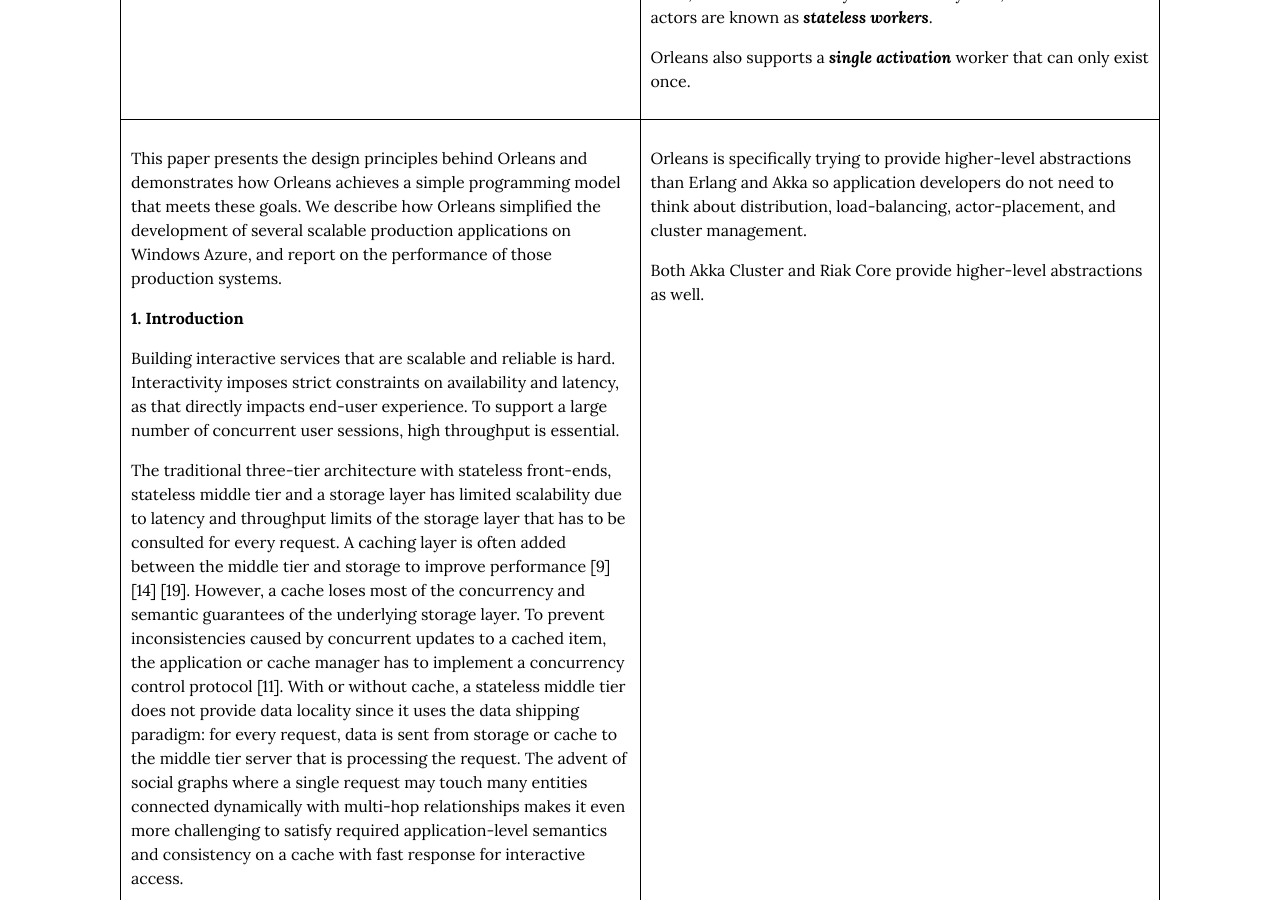
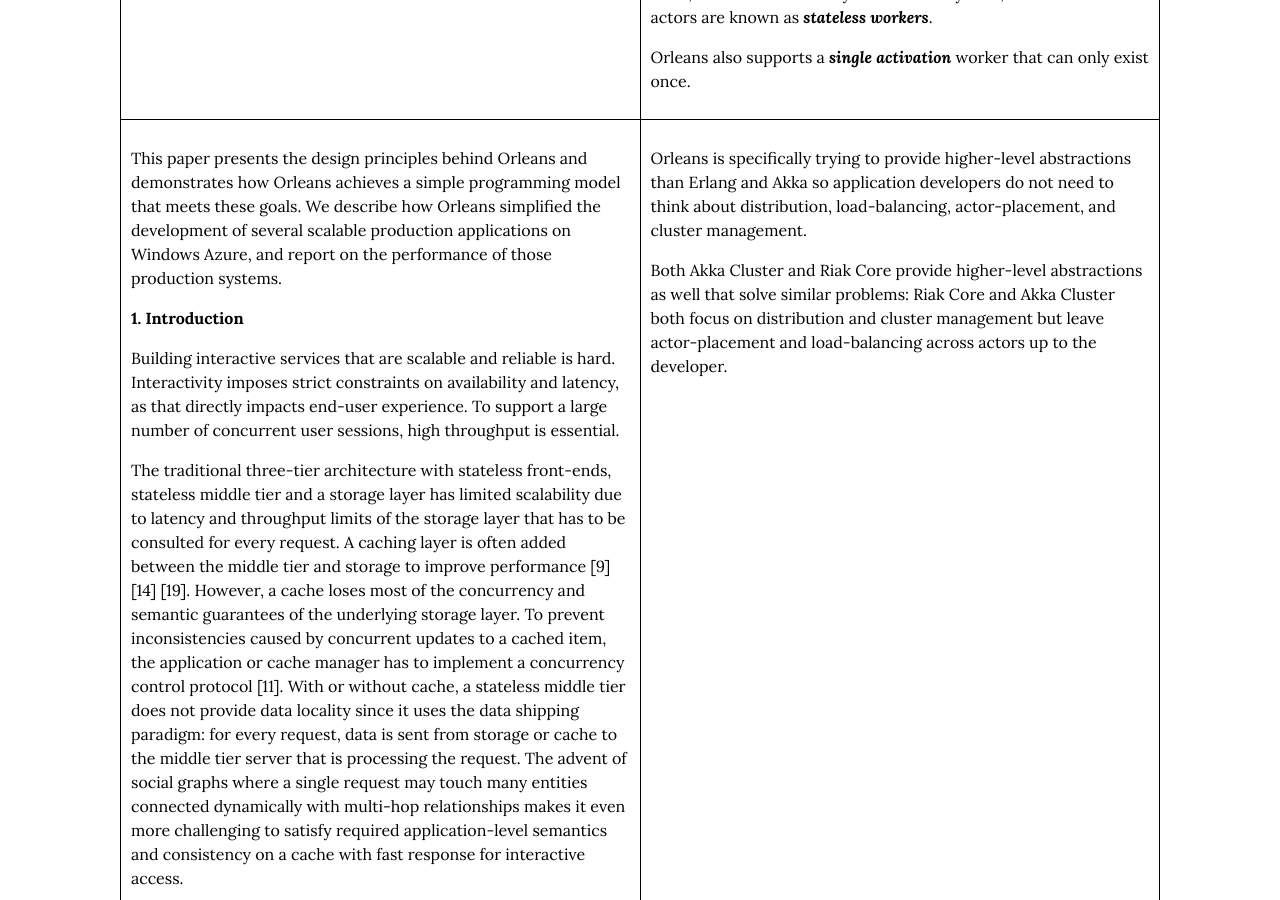
Before and after one commit to cmeiklejohn/cmeiklejohn.github.io, a Jekyll site: the page built from _posts/2015-05-03-orleans.markdown, in a window 1280 px wide and 900 px high, scrolled down 805 px. Built offline with Jekyll 4.4.1, drawn with Linux system fonts in a browser that asks for light colours; comment, search, counter and statistics services are not loaded.

Commit message:
Clarify differences.

```diff
--- a/_posts/2015-05-03-orleans.markdown
+++ b/_posts/2015-05-03-orleans.markdown
@@ -133,7 +133,10 @@
       need to think about distribution, load-balancing, actor-placement,
       and cluster management.</p>
       <p>Both Akka Cluster and Riak Core provide higher-level
-      abstractions as well.</p>
+      abstractions as well that solve similar problems: Riak Core and
+      Akka Cluster both focus on distribution and cluster management but
+      leave actor-placement and load-balancing across actors up to the
+      developer.</p>
     </td>
   </tr>
   <tr>
```
